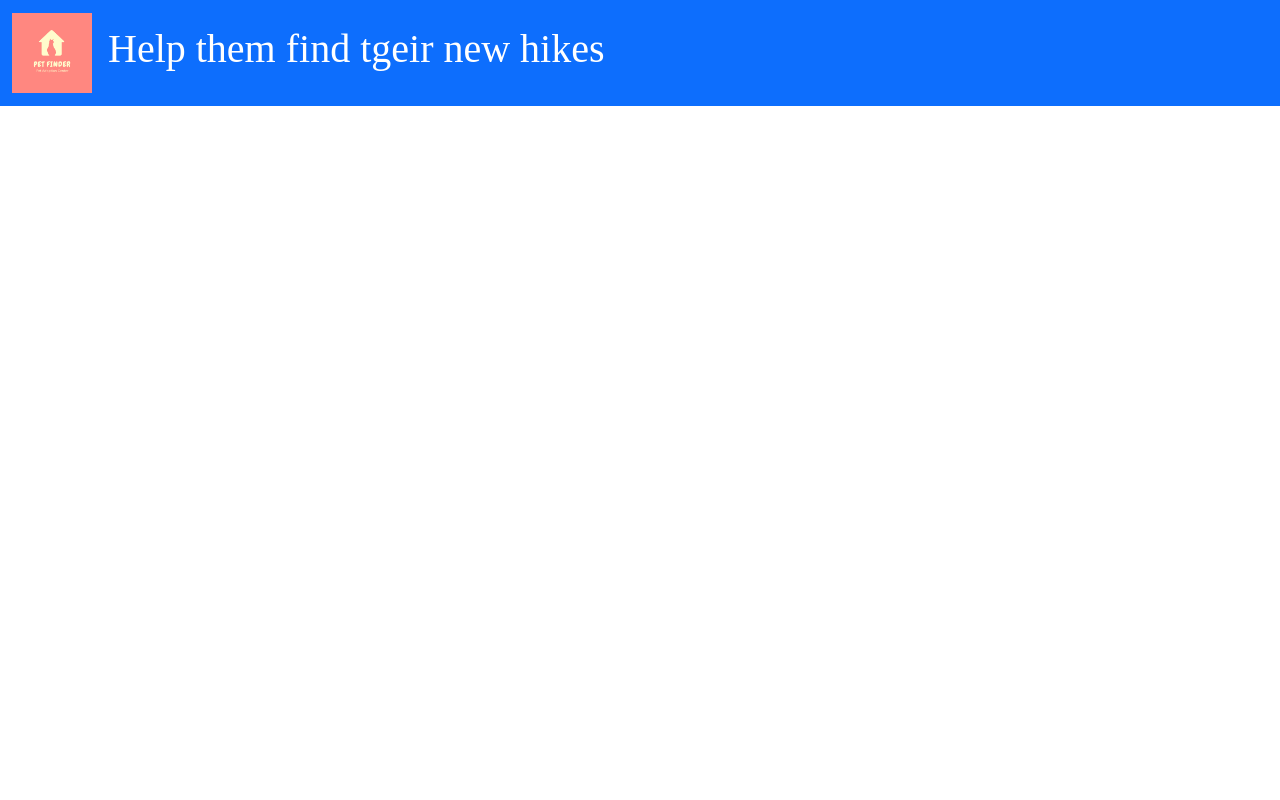
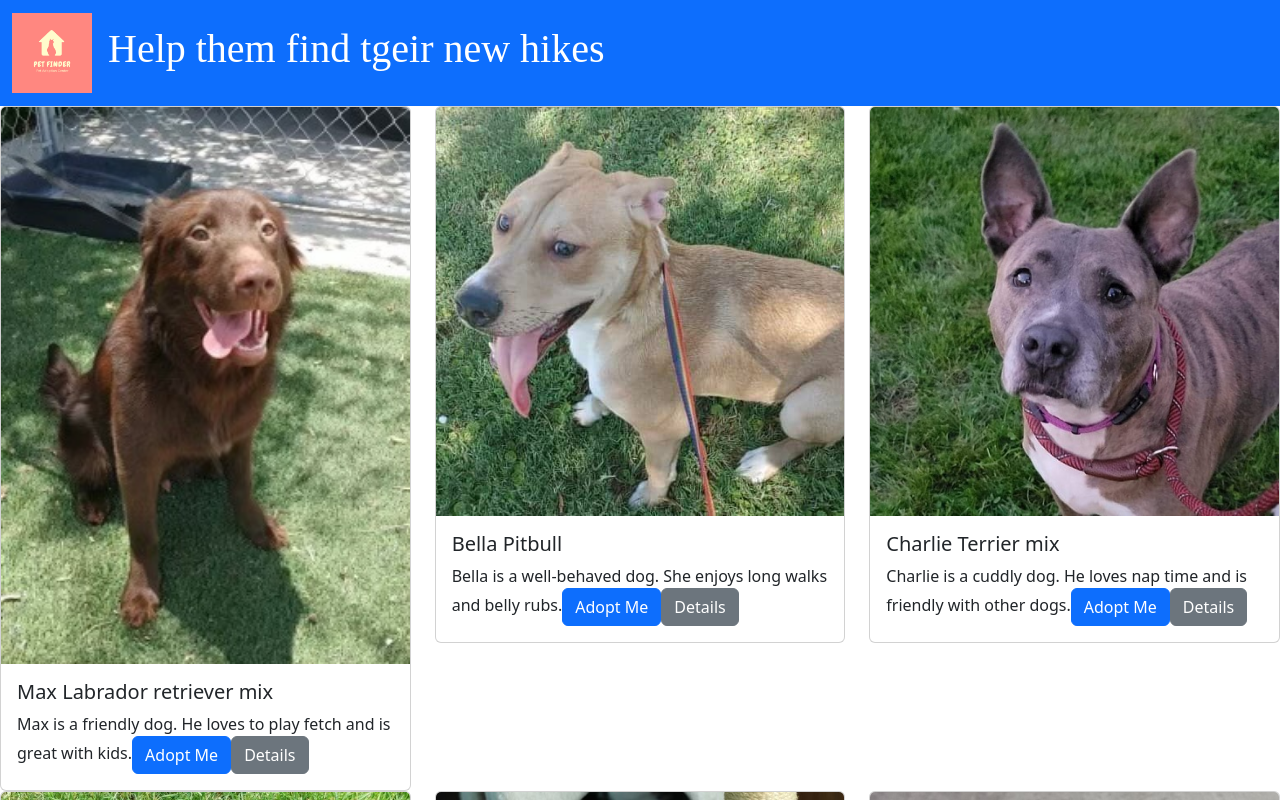
Before and after one commit to mittalraghav45/petadoption, a React (Create React App) app: page / in a window 1280 px wide. Shown: the top 800 px of the page. Built offline with nearby package versions, Linux system fonts and the light colour scheme; data requests are answered from the project's data file.

Commit message:
adding card and passing props

```diff
--- a/src/App.tsx
+++ b/src/App.tsx
@@ -1,11 +1,14 @@
-import React from 'react';
-import logo from './logo.svg';
+
 import './App.css';
 import { Header } from './components/Header';
+import { PetList } from './services/PetLists';
 
 function App() {
   return (
+    <>
     <Header/>
+    <PetList/>
+    </>
   );
 }
 
--- /dev/null
+++ b/src/components/PetCard.tsx
@@ -0,0 +1,23 @@
+import { Pet } from "../models/Pet";
+import { Card } from "react-bootstrap";
+// import '..src/components/css/PetCard.css';
+ //petfinder\src\components\css\Petcard.css
+interface PetCardProps {
+  pet: Pet;
+}
+
+export function PetCard(props: PetCardProps) {
+  return (
+    <Card>
+      <Card.Img variant="top" src={`img/${props.pet.image}`}></Card.Img>
+      <Card.Body>
+        <Card.Title>
+          {props.pet.name} {props.pet.breed}
+        </Card.Title>
+        {props.pet.description}
+        <button className="btn btn-primary">Adopt Me</button>
+        <button className="btn btn-secondary">Details</button>
+      </Card.Body>
+    </Card>
+  );
+}
--- /dev/null
+++ b/src/components/css/Petcard.css
@@ -0,0 +1,6 @@
+.card-img-top {
+    width: 100%;
+    height: auto;
+    object-fit: cover;
+    max-height: 350px;
+}
--- /dev/null
+++ b/src/services/PetLists.tsx
@@ -0,0 +1,27 @@
+import { useEffect, useState } from "react";
+import { Pet } from "../models/Pet";
+import { getPets } from "./petService";
+import { PetCard } from "../components/PetCard";
+import { Col, Row } from "react-bootstrap";
+
+export function PetList() {
+  const [pets, setPets] = useState<Pet[]>([]);
+
+  useEffect(() => {
+    getPets().then((pets) => {
+      setPets(pets);
+      // console.log(pets);
+    });
+  }, []);
+  return (
+    <div className="PetList">
+      <Row>
+        {pets.map((pet) => (
+          <Col lg={4}>
+            <PetCard pet={pet} />
+          </Col>
+        ))}
+      </Row>
+    </div>
+  );
+}
```
